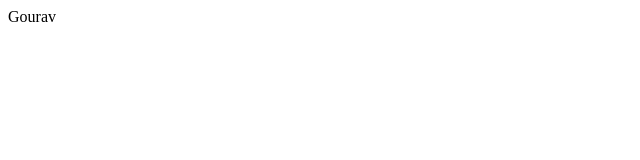
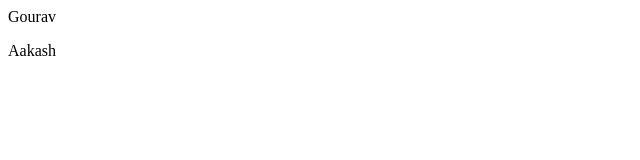
Before and after one commit to gouravgithub7710/Gourav_Denmo, a plain HTML site: page index.html in a window 1280 px wide. Shown: the full height of the page, 0-640 px from the left. Drawn offline with Linux system fonts and the light colour scheme.

Commit message:
Added my info

```diff
--- a/index.html
+++ b/index.html
@@ -1 +1,2 @@
 <p>Gourav</p>
+<p>Aakash</p>
```
